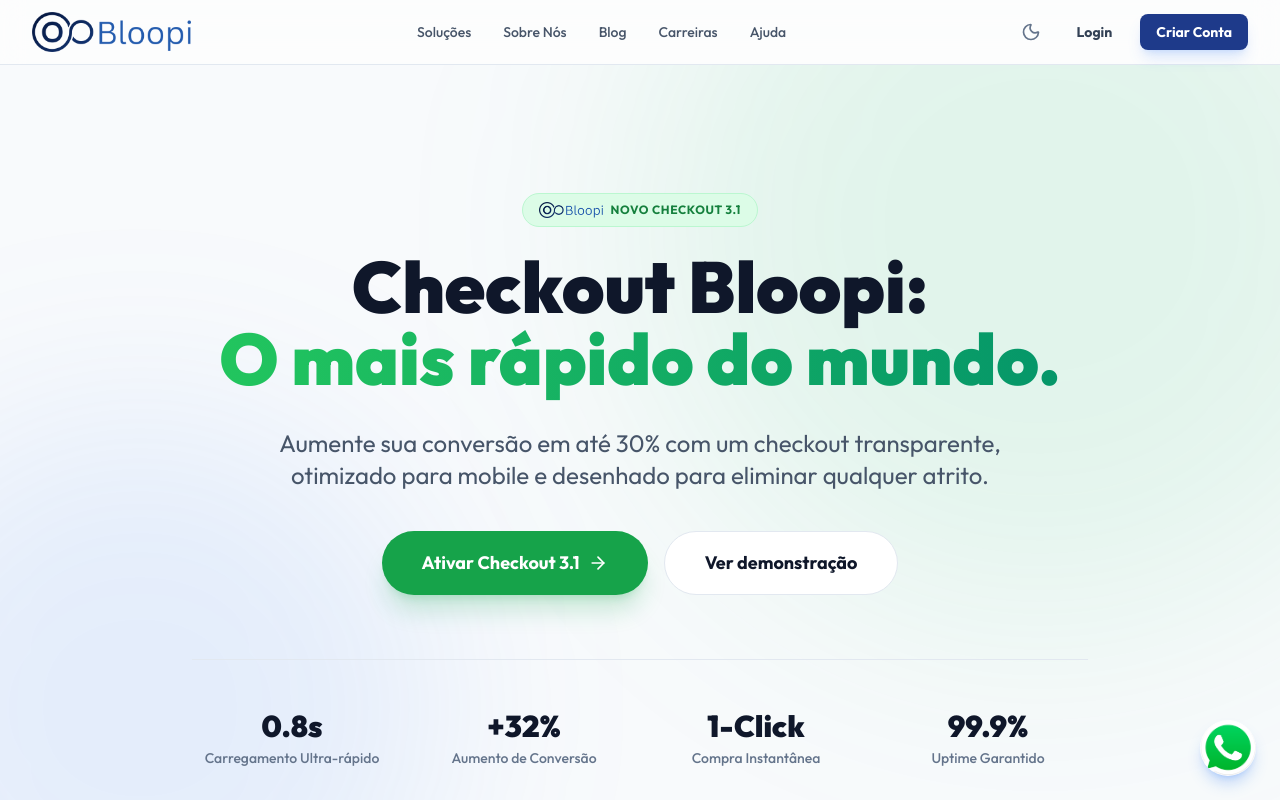
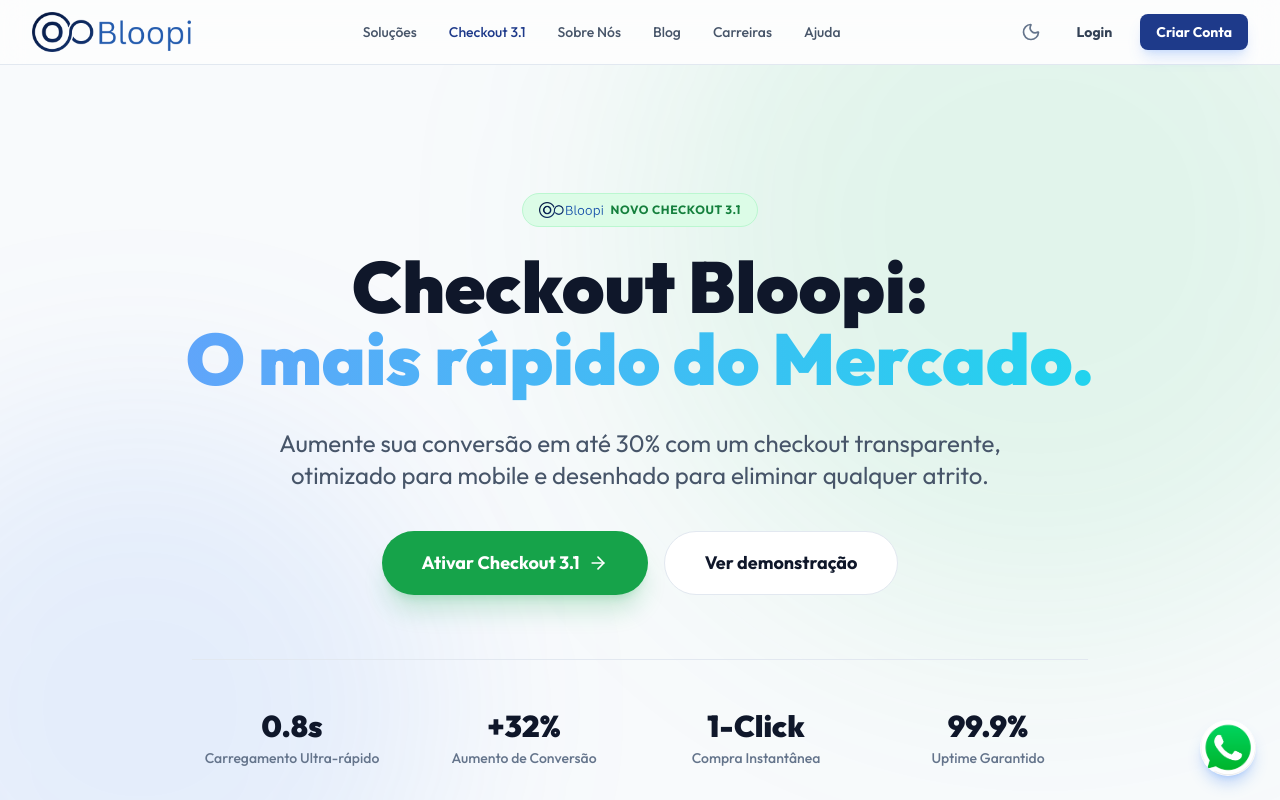
Before and after one commit to psycomunic/bloopi, a React (Vite) app: page /#/checkout-3-1 in a window 1280 px wide. Shown: the top 800 px of the page. Built offline with nearby package versions, Linux system fonts and the light colour scheme.

Commit message:
feat: Add Checkout 3.1 to header and refine branding

```diff
--- a/App.tsx
+++ b/App.tsx
@@ -61,6 +61,7 @@
 
   const navLinks = [
     { name: 'Soluções', path: '/' },
+    { name: 'Checkout 3.1', path: '/checkout-3-1' },
     { name: 'Sobre Nós', path: '/about' },
     { name: 'Blog', path: '/blog' },
     { name: 'Carreiras', path: '/careers' },
--- a/pages/CheckoutPage.tsx
+++ b/pages/CheckoutPage.tsx
@@ -34,8 +34,8 @@
                         </span>
                         <h1 className="text-5xl md:text-7xl font-black text-slate-900 dark:text-white mb-8 leading-tight">
                             Checkout Bloopi: <br />
-                            <span className="bg-clip-text text-transparent bg-gradient-to-r from-green-500 to-emerald-600">
-                                O mais rápido do mundo.
+                            <span className="bg-clip-text text-transparent bg-gradient-to-r from-blue-400 to-cyan-400">
+                                O mais rápido do Mercado.
                             </span>
                         </h1>
                         <p className="text-xl md:text-2xl text-slate-600 dark:text-slate-300 max-w-3xl mx-auto mb-10 leading-relaxed">
```
